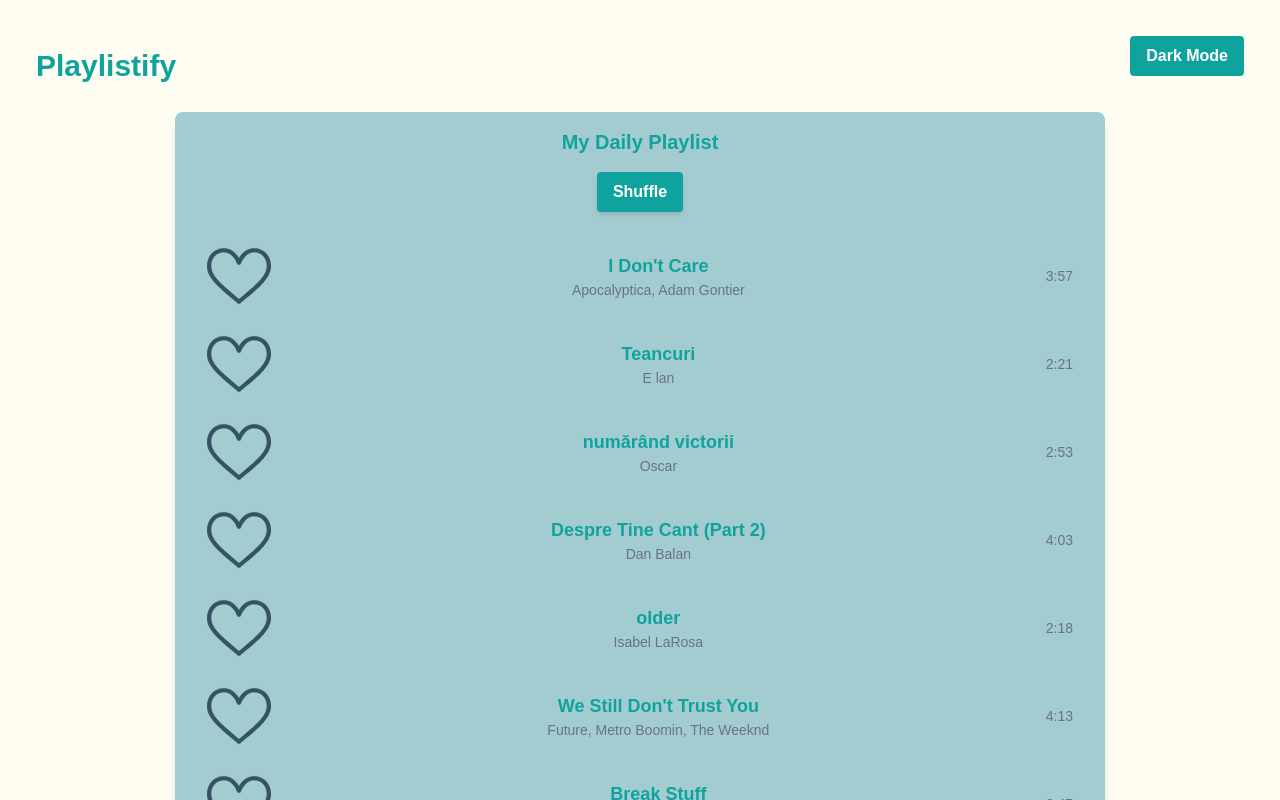
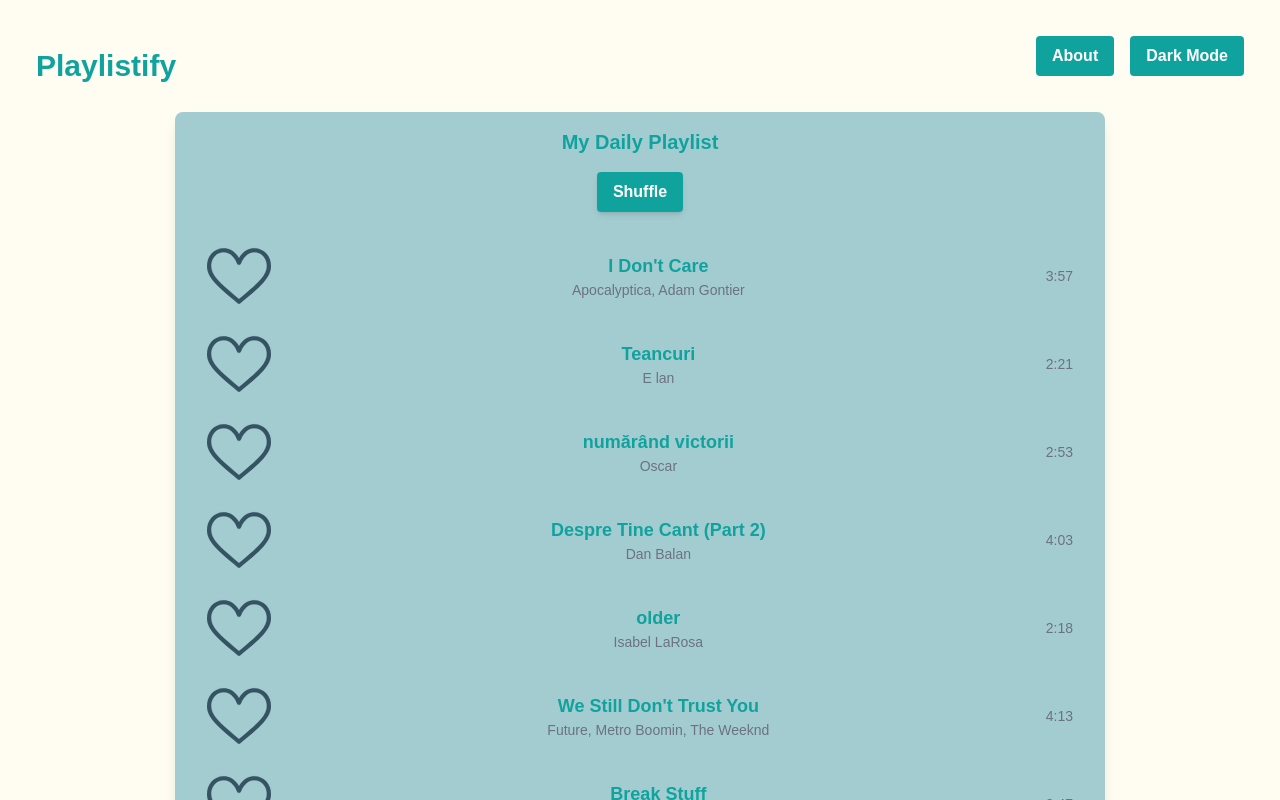
Before and after one commit to andreeamnl/SpotifyAPITest, a React (Create React App) app in the folder spotify-top-songs/: page / in a window 1280 px wide. Shown: the top 800 px of the page. Built offline with nearby package versions, Linux system fonts and the light colour scheme.

Commit message:
Update about page

```diff
--- a/spotify-top-songs/src/App.css
+++ b/spotify-top-songs/src/App.css
@@ -1,11 +1,11 @@
 .dark {
   background-color: #355362; /* darkGray */
-  color: #FFFFFF; /* Text color for dark mode */
+  color: #FFFCF1; /* Text color for dark mode */
 }
 
 .light {
   background-color: #FFFCF1; /* lightGray */
-  color: #000000; /* Text color for light mode */
+  color: #355362; /* Text color for light mode */
 }
 
 
--- a/spotify-top-songs/src/App.js
+++ b/spotify-top-songs/src/App.js
@@ -1,12 +1,20 @@
-import React from 'react';
+import React, { useState } from 'react';
 import Navbar from './components/Navbar/Navbar';
 import Playlist from './components/Playlist/Playlist';
+import About from './pages/About/About';
 import './App.css';
 
 function App() {
+  const [showAbout, setShowAbout] = useState(false);
+
+  const toggleAbout = () => {
+    setShowAbout(prevState => !prevState);
+  };
+
   return (
     <div className="App">
-      <Navbar />
+      <Navbar toggleAbout={toggleAbout} />
+      {showAbout && <About />}
       <Playlist />
     </div>
   );
--- a/spotify-top-songs/src/components/Navbar/Navbar.js
+++ b/spotify-top-songs/src/components/Navbar/Navbar.js
@@ -1,6 +1,6 @@
 import React, { useState, useEffect } from 'react';
 
-const Navbar = () => {
+const Navbar = ({ toggleAbout }) => {
   const [darkMode, setDarkMode] = useState(() => {
     const savedDarkMode = localStorage.getItem('darkMode');
     return savedDarkMode ? JSON.parse(savedDarkMode) : false;
@@ -24,6 +24,12 @@ const Navbar = () => {
         </a>
         <div className="flex items-center">
           <button
+            className="bg-teal hover:bg-hoverGray text-white font-bold py-2 px-4 rounded mr-4"
+            onClick={toggleAbout}
+          >
+            About
+          </button>
+          <button
             className="bg-teal hover:bg-hoverGray text-white font-bold py-2 px-4 rounded"
             onClick={handleToggleDarkMode}
           >
--- a/spotify-top-songs/src/pages/About.js
+++ /dev/null
@@ -1,12 +0,0 @@
-import React from 'react';
-
-const About = () => {
-  return (
-    <div className="container mx-auto p-4">
-      <h1 className="text-3xl font-bold">About</h1>
-      <p>This is the About page.</p>
-    </div>
-  );
-};
-
-export default About;
--- a/spotify-top-songs/src/pages/About/About.js
+++ b/spotify-top-songs/src/pages/About/About.js
@@ -3,8 +3,9 @@ import React from 'react';
 const About = () => {
   return (
     <div className="container mx-auto p-4">
-      <h1 className="text-3xl font-bold">About</h1>
-      <p>This is the About page.</p>
+      <h1 className="text-3xl font-bold">What is this?</h1>
+      <p>Welcome,user.</p>
+      <p>Playlistify is a music application that allows you to shuffle your daily playlist effectively.</p>
     </div>
   );
 };
```
